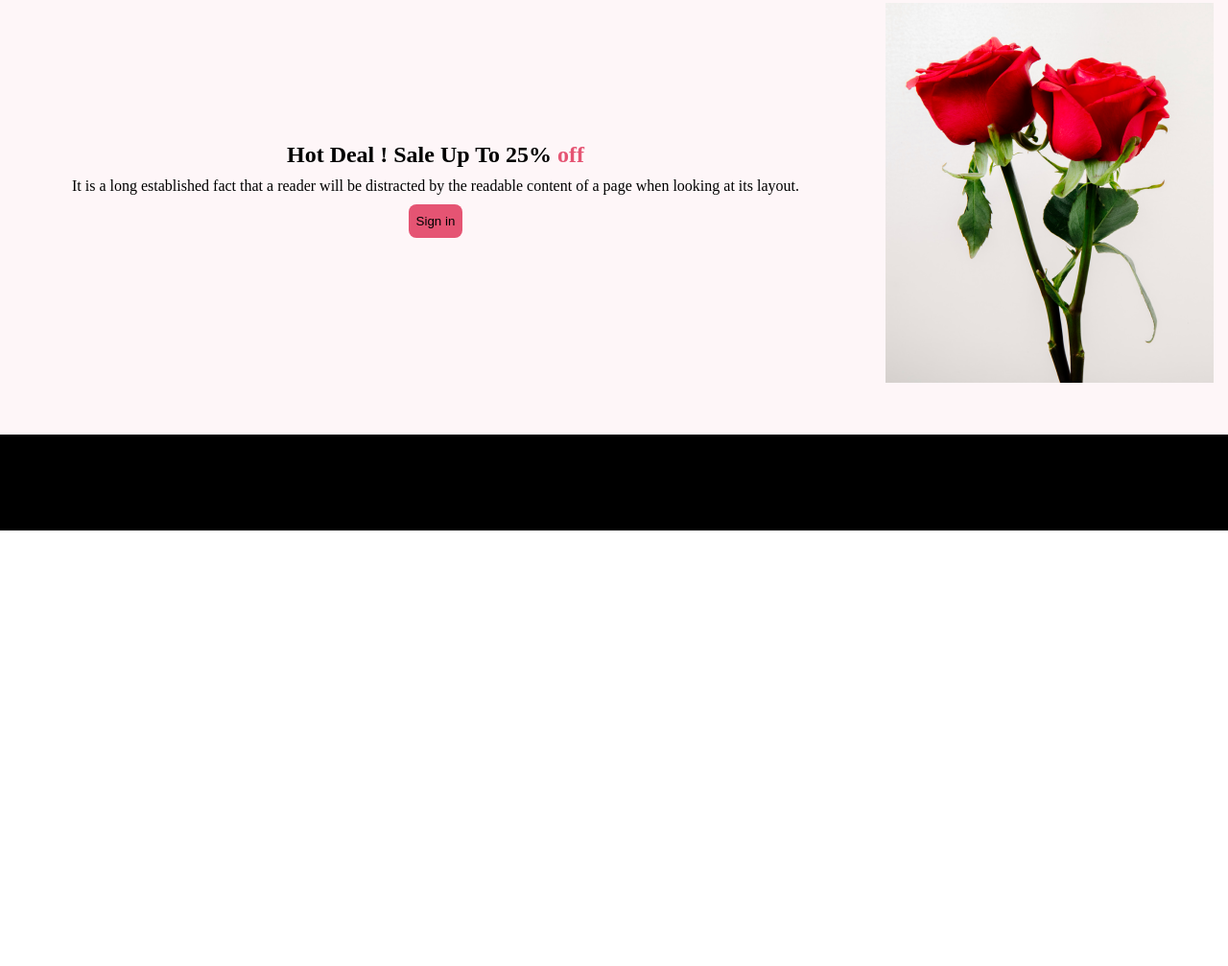
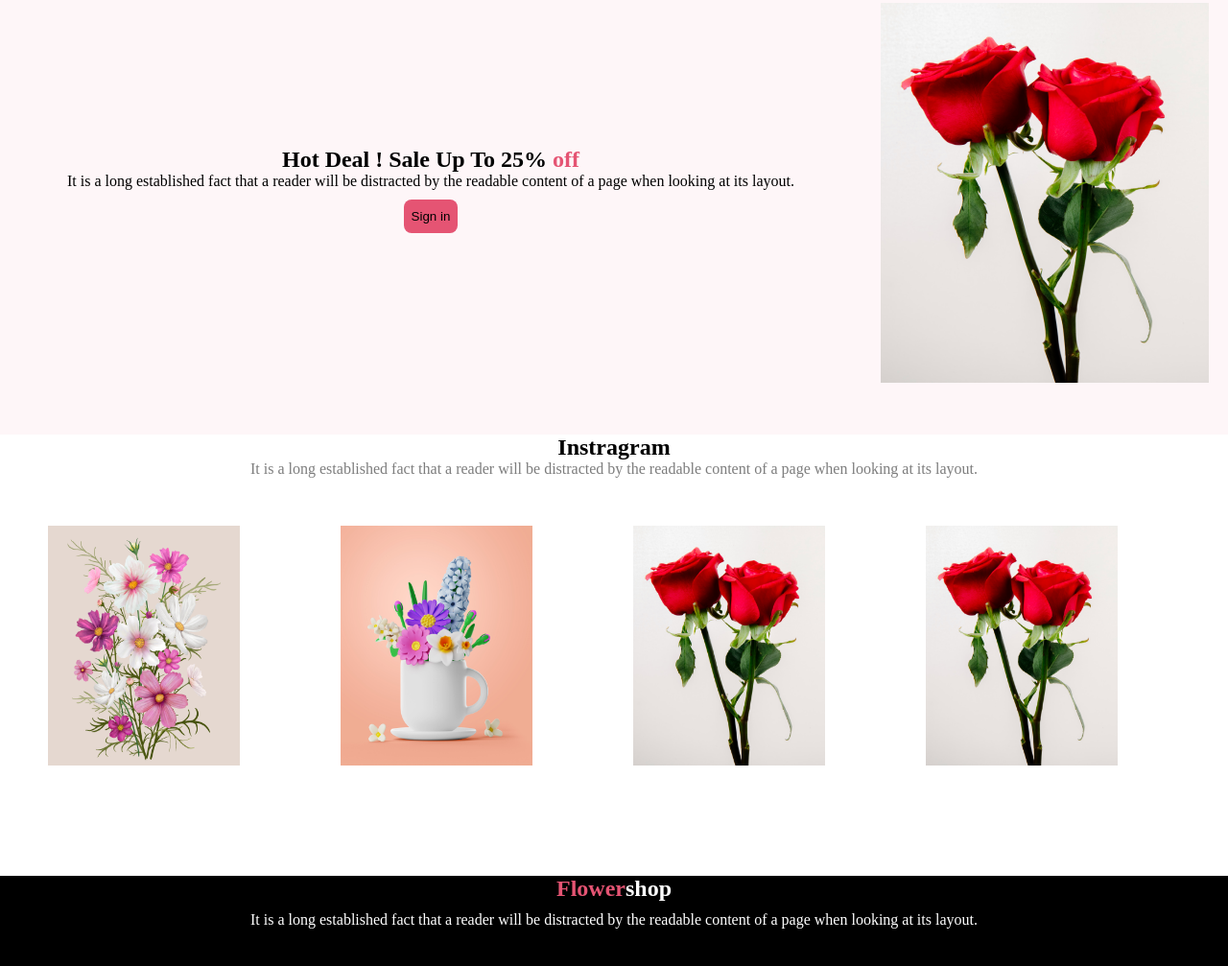
Before and after one commit to EmonDev180/Flower-website-project, a plain HTML site: page index.html in a window 1280 px wide. Shown: the part 989-1996 px from the top of the page at 96% size. Before the commit the page ends 1542 px from the top, so only its background shows below. Drawn offline with Linux system fonts and the light colour scheme.

Commit message:
added flower card commit

```diff
--- a/index.html
+++ b/index.html
@@ -48,7 +48,7 @@
     <section class="section-container">
         <div class="section-header">
             <h1 class="section-title">Hot Deal ! Sale Up To 25% <span class="bge">off</span></h1>
-            <p class="section-header">It is a long established fact that a reader will be distracted by the readable content of a page when looking at its layout.</p>
+            <p class="section-desc">It is a long established fact that a reader will be distracted by the readable content of a page when looking at its layout.</p>
             <div class="section-btn">
                 <button class="btn-sign">Sign in</button>
             </div>
@@ -58,17 +58,34 @@
             <img src="./images/Flower Asset/Rectangle 6.png" alt="">
         </div>
     </section>
+
     <section class="card-photo-container">
-        <div>
+        <h1 class="section-title" >Instragram</h1>
+        <p class="section-para">It is a long established fact that a reader will be distracted by the readable content of a page when looking at its layout.
+        </p>
+        <div class="cards">
+        <div class="card">
+            <img class="card-img-title"src="images/Flower Asset/Rectangle 4.png" alt="">
+        </div>
+        <div class="card">
+            <img class="card-img-title" src="images/Flower Asset/Rectangle 5.png" alt="">
+        </div>
+        <div class="card">
+            <img  class="card-img-title" src="images/Flower Asset/Rectangle 6.png" alt="">
+        </div>
+        <div class="card">
+            <img class="card-img-title" src="images/Flower Asset/Rectangle 6.png" alt="">
+        </div>
 
         </div>
-
 
 
     </section>
 
     <section class="footer-container">
-        <h1></h1>
+        <h1 class="footer-head">Flower<span class="head-span">shop</span></h1>
+        <p class="footer-para">It is a long established fact that a reader will be distracted by the readable content of a page when looking at its layout.
+        </p>
 
 
     </section>
--- a/style.css
+++ b/style.css
@@ -112,11 +112,46 @@ display: inline-flex;
     border-radius: 400px 400px 0px 0px ;
     border: none;
 }
+.section-para{
+    text-align: center;
+    color:rgba(39, 39, 39, 0.60);
+}
+/* card photo container */
+.card-photo-container{
+
+    height: 400px;
+    width: 100%;
+    background-color:#fff;
+    margin-bottom: 60px;
+
+}
+.cards{
+    display: flex;
+    gap:5px
+}
+.card-img-title{
+    height: 250px;
+    width:200px;
+    margin: 50px;
+
+
+}
 /* footer section */
 .footer-container{
     background-color: black;
     height: 100px;
     width: 100%;
 
-
 }
+.footer-head{
+    color: #E55473;
+    text-align: center;
+}
+.head-span{
+    color: #fff;
+}
+.footer-para{
+    color: #fff;
+    text-align: center;
+    margin-top: 10px;
+}
```
